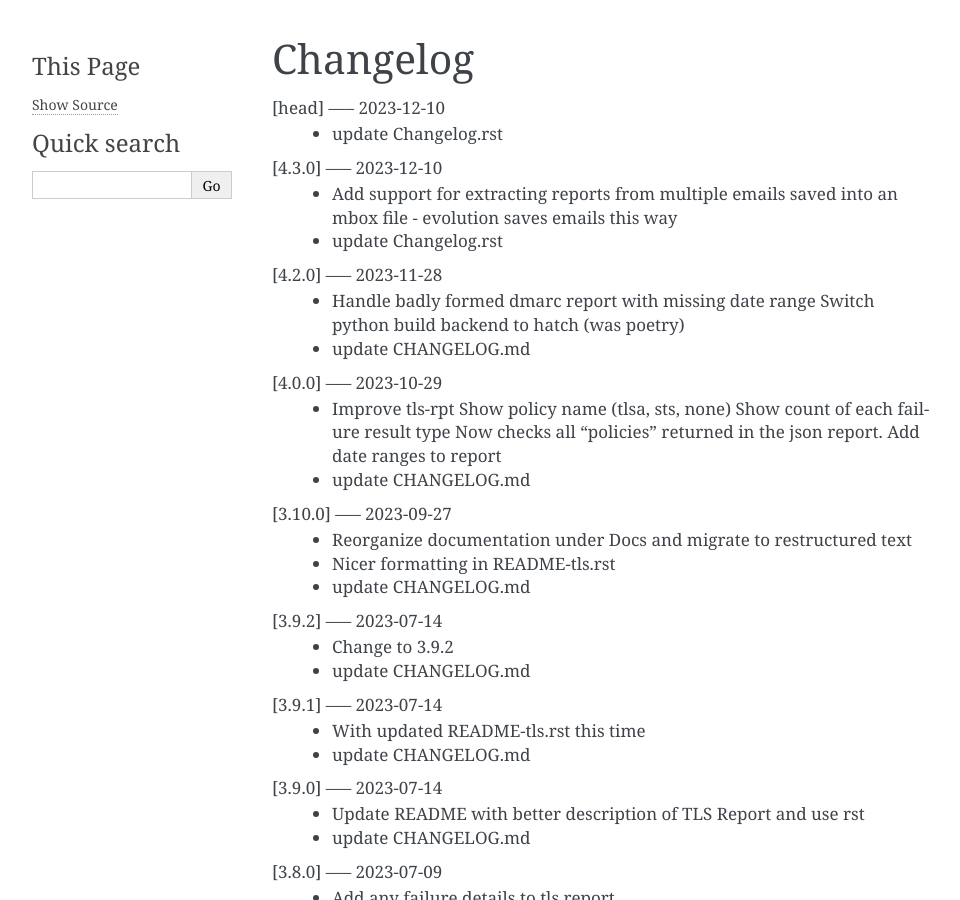
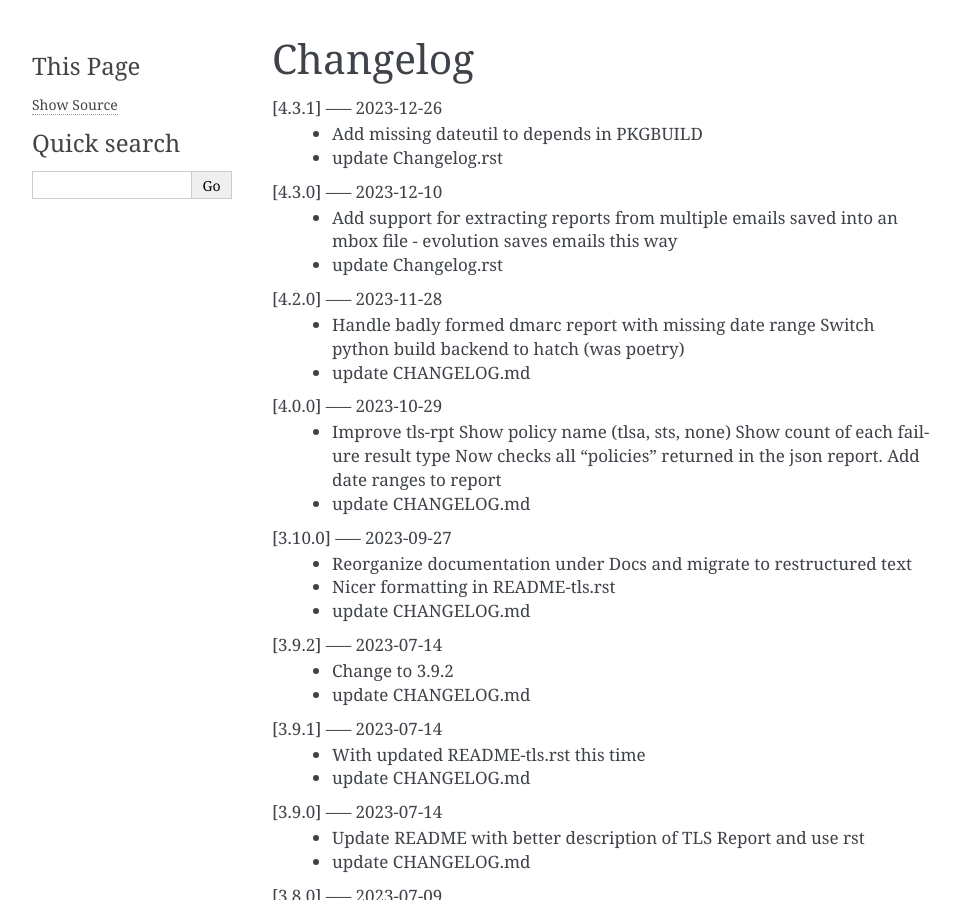
Before and after one commit to gene-git/dmarc_report, a Sphinx documentation site: the page built from Docs/Changelog.rst, in a window 1280 px wide and 900 px high. Shown: the whole window, without its empty margins (148-1108 px from the left). Built offline with Sphinx 7.4.7, drawn with Linux system fonts in a browser that asks for light colours; pages that are not in the unit, such as notebooks, are missing from menus.

Commit message:
update Changelog.rst

```diff
--- a/Docs/Changelog.rst
+++ b/Docs/Changelog.rst
@@ -1,7 +1,8 @@
 Changelog
 =========
 
-[head] ----- 2023-12-10
+[4.3.1] ----- 2023-12-26
+ * Add missing dateutil to depends in PKGBUILD
  * update Changelog.rst
 
 [4.3.0] ----- 2023-12-10
```
